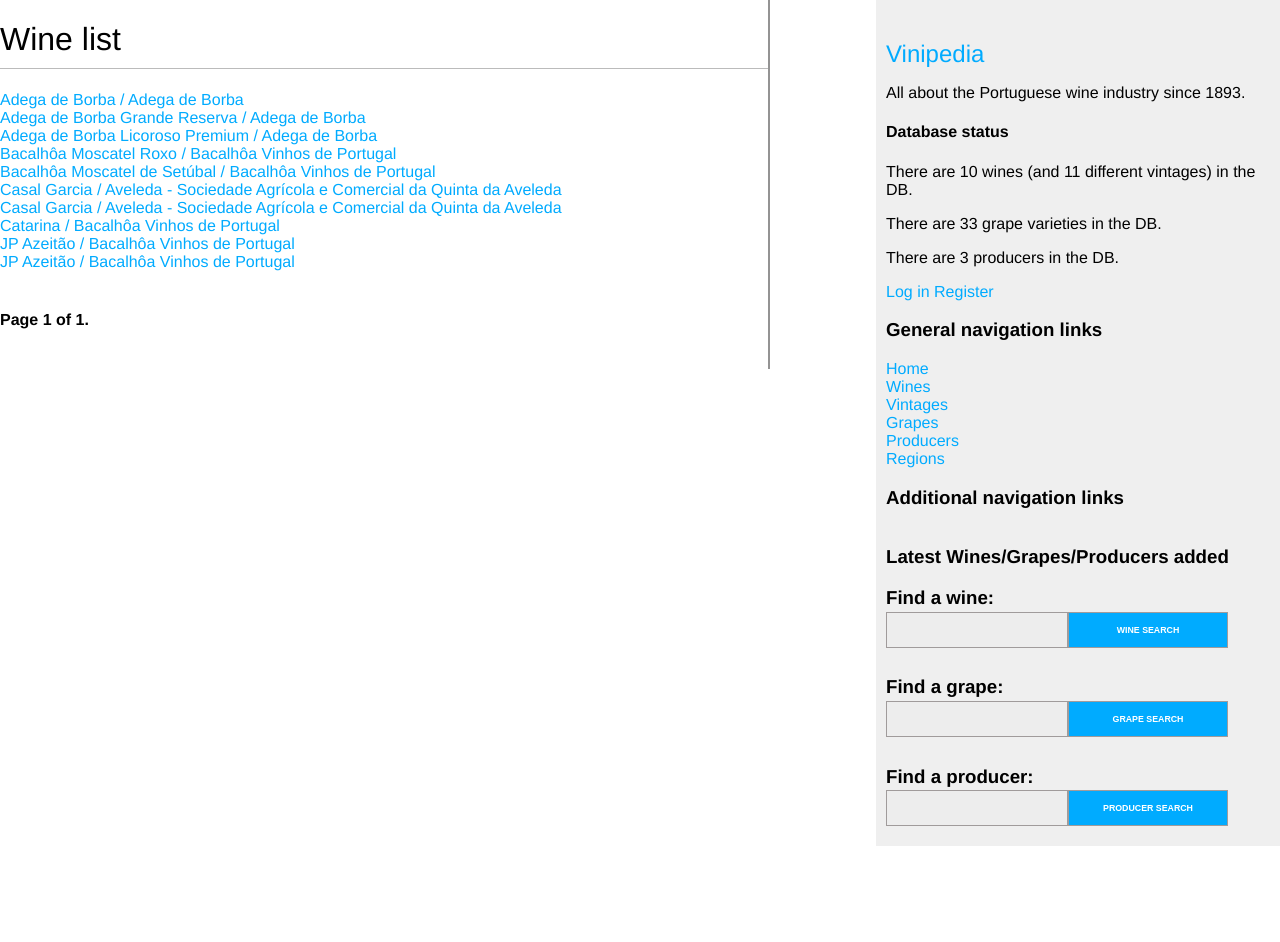
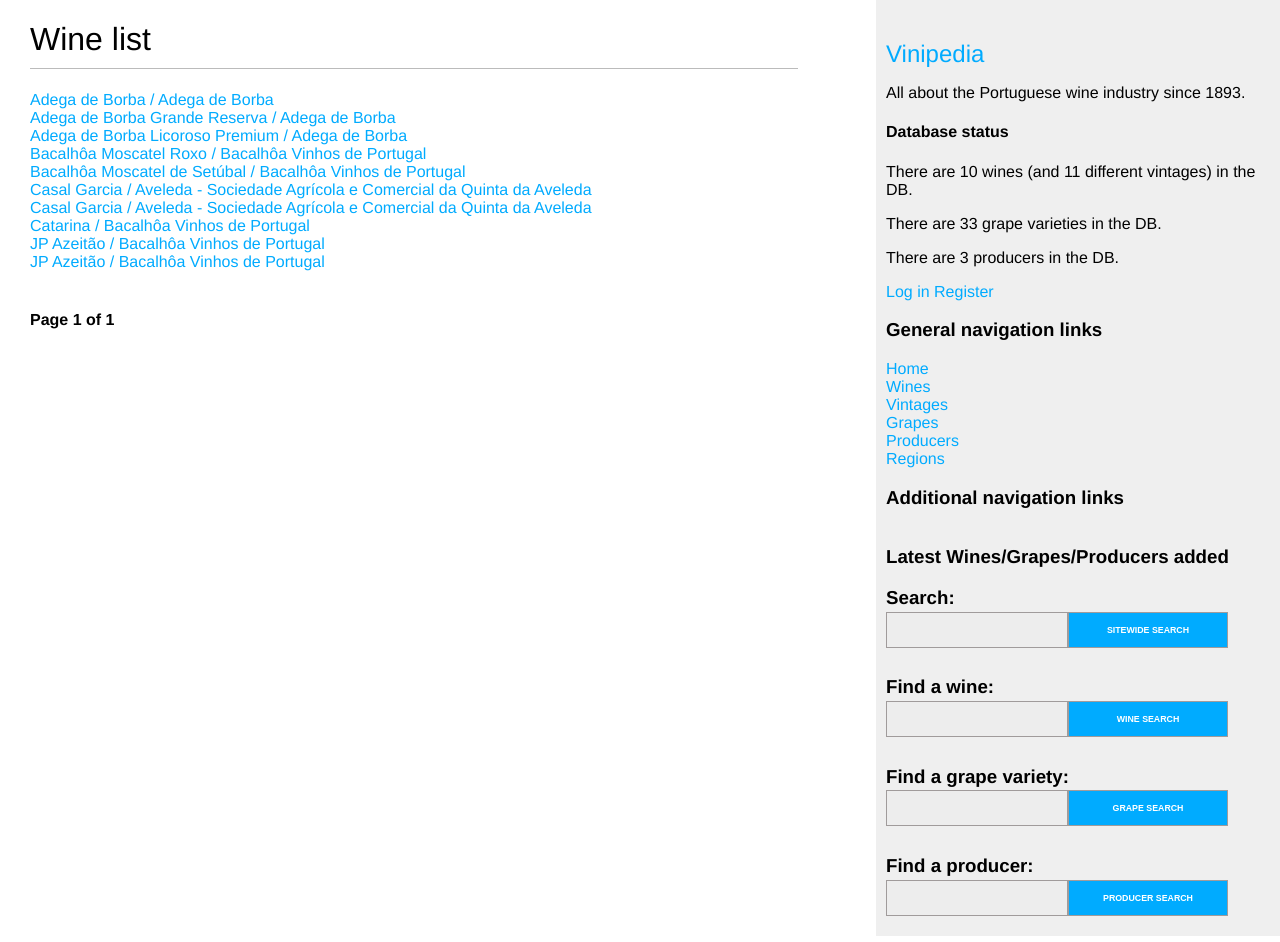
Before and after one commit to andreiavfaria/vinipedia_django, a Django app: page /wines/ in a window 1280 px wide. Before the commit the page ends 846 px from the top, so only its background shows below. Run offline with Django 3.2, Linux system fonts and the light colour scheme; data comes from the database, SQL or seed files in the repository; both versions use the stored data as it was after the commit; some libraries are stand-ins or nearby versions.

Commit message:
sitewide search added

```diff
--- a/vinipedia/wines/static/css/wines.css
+++ b/vinipedia/wines/static/css/wines.css
@@ -106,7 +106,6 @@ input[type=submit] {
     padding: 0 1rem 0 2rem;
     font-size: 2rem;
     color: #fff;
-
 }
 
 #wine_metascore span {
@@ -116,10 +115,12 @@ input[type=submit] {
     color: rgba(255,255,255,0.8);
 }
 
+/*
 #content {
     border-right: 2px solid #949393;
     padding: 0 0 0 0;
 }
+*/
 
 #wine_details h1 {
     color: #fff;
--- a/vinipedia/wines/templates/pagination.html
+++ b/vinipedia/wines/templates/pagination.html
@@ -4,7 +4,7 @@
       <a href="?page={{ page.previous_page_number }}">Previous</a>
     {% endif %}
     <span class="current">
-      Page {{ page.number }} of {{ page.paginator.num_pages }}.
+      Page {{ page.number }} of {{ page.paginator.num_pages }}
     </span>
     {% if page.has_next %}
       <a href="?page={{ page.next_page_number }}">Next</a>
--- a/vinipedia/wines/templates/wines/base.html
+++ b/vinipedia/wines/templates/wines/base.html
@@ -72,9 +72,12 @@
     <!-- Info regarding the latest DB activity on the website -->
     <h3>Latest Wines/Grapes/Producers added</h3>
 
+    <h3>Search:</h3>
+    <div class="container adjust_margin">{% show_sitewide_search_form %}</div>
+
     <h3>Find a wine:</h3>
     <div class="container adjust_margin">{% show_wines_search_form %}</div>
-    <h3>Find a grape:</h3>
+    <h3>Find a grape variety:</h3>
     <div class="container adjust_margin">{% show_grapes_search_form %}</div>
     <h3>Find a producer:</h3>
     <div class="container adjust_margin">{% show_producers_search_form %}</div>
--- /dev/null
+++ b/vinipedia/wines/templates/wines/search_bar.html
@@ -0,0 +1,6 @@
+<form method="GET" action="{% url 'wines:sitewide_search' %}">
+  {{ search_form.as_p }}
+  <p>
+    <input type="Submit" value="Sitewide search">
+  </p>
+</form>
--- a/vinipedia/wines/templatetags/wine_tags.py
+++ b/vinipedia/wines/templatetags/wine_tags.py
@@ -37,6 +37,12 @@ def total_producers_registered():
 """ Search bar inclusion tags """
 
 
+@register.inclusion_tag('wines/search_bar.html')
+def show_sitewide_search_form():
+    search_form = SearchForm()
+    return {"search_form": search_form}
+
+
 @register.inclusion_tag('wines/wine/search_bar.html')
 def show_wines_search_form():
     search_form = SearchForm()
--- a/vinipedia/wines/views.py
+++ b/vinipedia/wines/views.py
@@ -202,7 +202,21 @@ def producer_search(request):
 
 
 def sitewide_search(request):
-    pass
+    search_string = request.GET.get("query")
+    if search_string:
+        wines = Wine.objects.filter(Q(name__contains=search_string))
+        grapes = Grape.objects.filter(Q(name__contains=search_string))
+        producers = Producer.objects.filter(Q(name__contains=search_string))
+    else:
+        wines = None
+        grapes = None
+        producers = None
+
+    return render(request,
+                  'wines/global_search.html',
+                  {'wines': wines,
+                   'grapes': grapes,
+                   'producers': producers})
 
 
 def landing_page(request):
```
Also changed, not shown: vinipedia/wines/models.py (+4 -4 lines), vinipedia/wines/templates/wines/global_search.html (added, +51 -0 lines), vinipedia/db.sqlite3.
